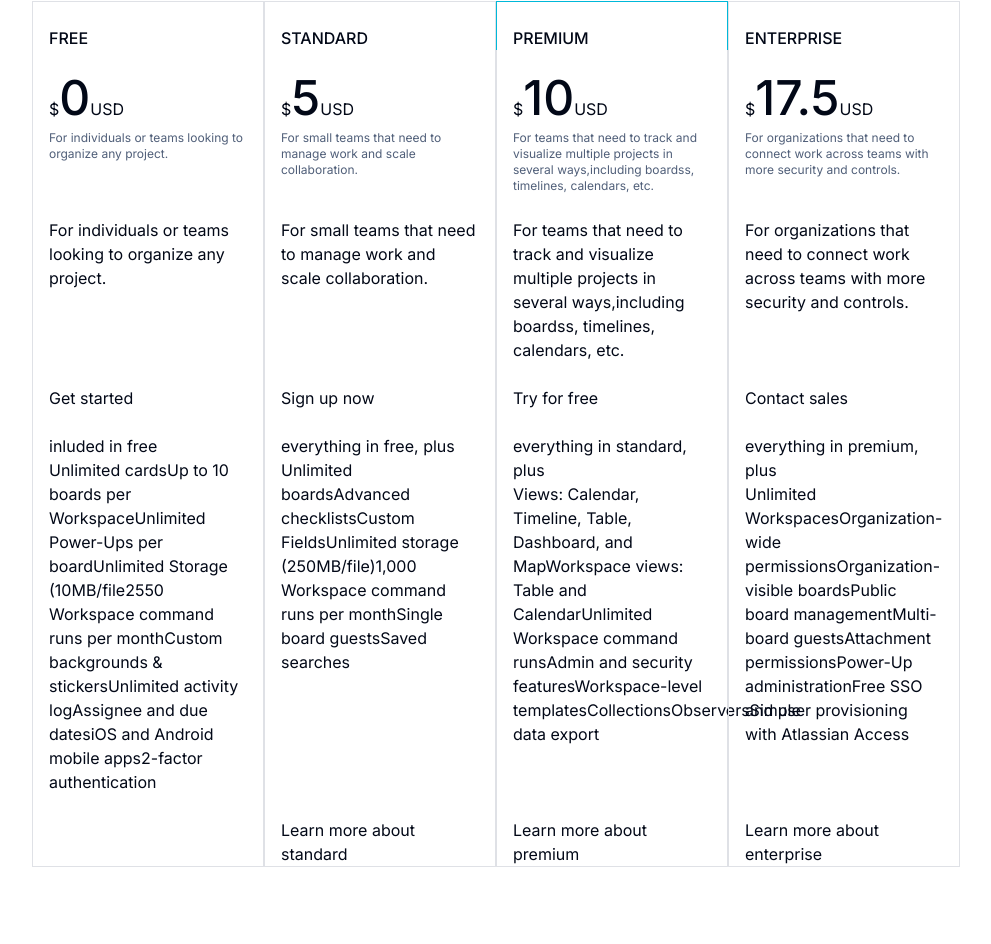
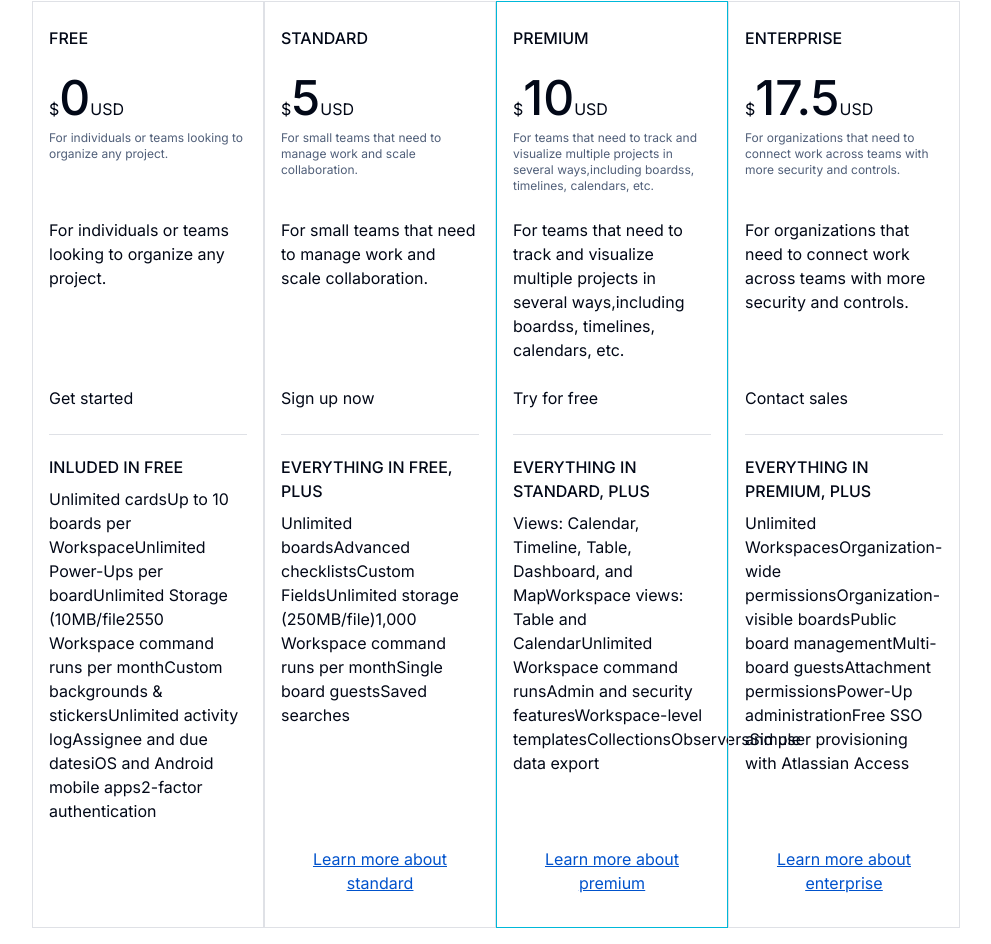
Before and after one commit to shinichikudo000/Trello-Clone-Front-end, a Next.js app: page /pricing in a window 1280 px wide. Shown: the part 239-1183 px from the top of the page, without its empty margins (144-1135 px from the left). Before the commit the page ends 1122 px from the top, so only its background shows below. Built offline with nearby package versions, Linux system fonts and the light colour scheme.

Commit message:
adds style in pricing

```diff
--- a/src/components/Pricing.tsx
+++ b/src/components/Pricing.tsx
@@ -84,29 +84,84 @@ export default function Pricing() {
                     pricingItems.map((item, index) => {
                         return (
                             <>
-                                <div className={`price-order-${(index + 1).toString()} px-4 pt-6 text-base font-medium border-x border-t ${item.name === 'premium' ? 'border-[#00B8D9]' : 'border-[#DFE1E6]'}`} key={index + 1}
+                                <div className={`price-order-${(index + 1).toString()}
+                                        px-4
+                                        pt-6
+                                        text-base
+                                        font-medium
+                                        border-x
+                                        border-t
+                                        ${item.name === 'premium' ? 'border-[#00B8D9]' : 'border-[#DFE1E6]'}
+                                    `}
+                                    key={index + 1}
                                     >
                                         {item.name.toUpperCase()}
                                 </div>
-                                <div className={`price-order-${(index + 5).toString()} px-4 pt-6 border-x border-[#DFE1E6]`} key={index + 5}
+                                <div className={`price-order-${(index + 5).toString()}
+                                        px-4
+                                        pt-6
+                                        border-x
+                                        ${item.name === 'premium' ? 'border-[#00B8D9]' : 'border-[#DFE1E6]'}
+                                    `}
+                                    key={index + 5}
                                     >
                                     <h1 className="text-base mb-2">$<span className="text-5xl font-medium">{item.price}</span>USD</h1>
                                     <p className="text-xs text-[#505F79]">{item.description}</p>
                                 </div>
-                                <div className={`price-order-${(index + 9).toString()} px-4 pt-6 border-x border-[#DFE1E6]`} key={index + 9}
+                                <div className={`price-order-${(index + 9).toString()}
+                                        px-4
+                                        pt-6
+                                        border-x
+                                        ${item.name === 'premium' ? 'border-[#00B8D9]' : 'border-[#DFE1E6]'}
+                                    `}
+                                    key={index + 9}
                                     >
                                     {item.description}
                                 </div>
-                                <div className={`price-order-${(index + 13).toString()} px-4 pt-6 border-x border-[#DFE1E6]`} key={index + 13}
+                                <div className={`price-order-${(index + 13).toString()}
+                                        px-4
+                                        pt-6
+                                        border-x
+                                        ${item.name === 'premium' ? 'border-[#00B8D9]' : 'border-[#DFE1E6]'}
+                                    `}
+                                    key={index + 13}
                                     >
                                     {item.button}
                                 </div>
-                                <div className={`price-order-${(index + 17).toString()} px-4 pt-6 border-x border-[#DFE1E6]`} key={index + 17}
+                                <div className={`price-order-${(index + 17).toString()}
+                                        px-4
+                                        pt-6
+                                        border-x
+                                        ${item.name === 'premium' ? 'border-[#00B8D9]' : 'border-[#DFE1E6]'}
+                                    `}
+                                    key={index + 17}
                                     >
-                                    <h1>{item.inclusionTitle}</h1>
-                                    <p>{item.inclusions}</p>
+                                    <div className="
+                                        w-full
+                                        lg:border-t
+                                        lg:pt-5
+                                        lg:border-t-[#DFE1E6]">
+                                        <h1 className="
+                                            text-base
+                                            font-medium
+                                            mb-2">{item.inclusionTitle.toUpperCase()}</h1>
+                                        <p>{item.inclusions}</p>
+                                    </div>
                                 </div>
-                                <div className={`price-order-${(index + 21).toString()} px-4 pt-6 mb-4 border-x border-b border-[#DFE1E6]`} key={index + 21}
+                                <div className={`price-order-${(index + 21).toString()}
+                                        px-4
+                                        pt-6
+                                        pb-8
+                                        mb-4
+                                        border-x
+                                        border-b
+                                        text-center
+                                        underline
+                                        text-[#0052CC]
+                                        font-base
+                                        ${item.name === 'premium' ? 'border-[#00B8D9]' : 'border-[#DFE1E6]'}
+                                    `}
+                                    key={index + 21}
                                     >
                                     {
                                         item.name === 'free' ? '' : (
```
